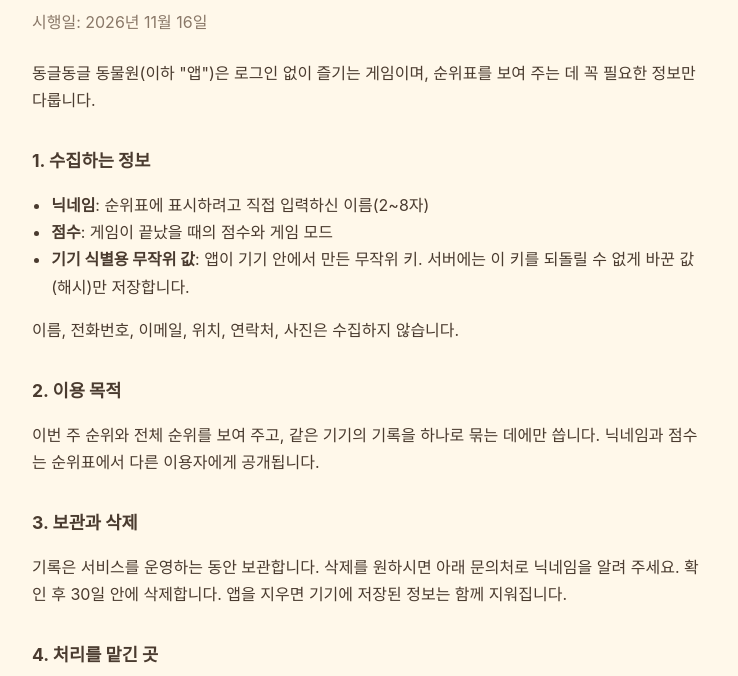
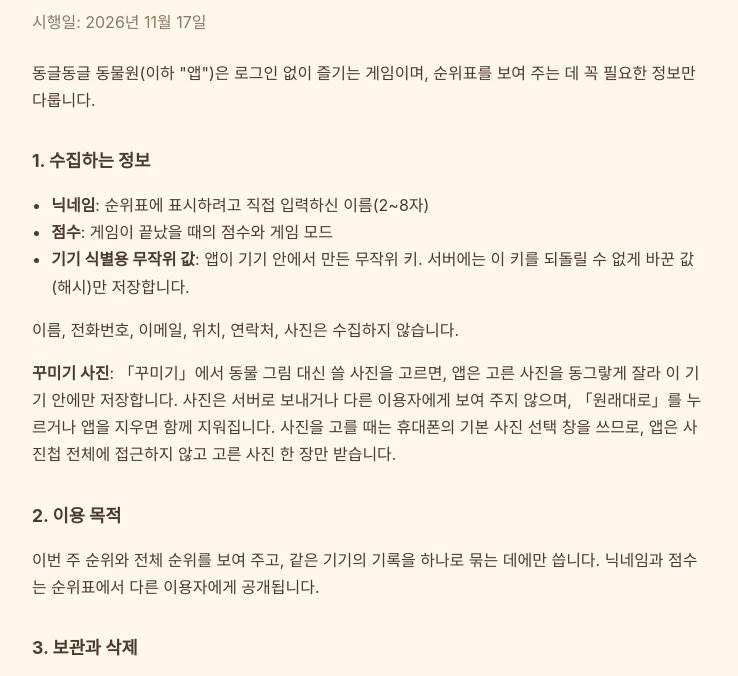
Before and after one commit to dkrndidl/donggeul-zoo-privacy, a plain HTML site: page index.html in a window 1280 px wide. Shown: the part 71-747 px from the top of the page, without its empty margins (268-1006 px from the left). Drawn offline with Linux system fonts and the light colour scheme.

Commit message:
docs: photos chosen in the decorate screen stay on the device
Co-Authored-By: Claude Opus 5.5 <noreply@anthropic.com>

```diff
--- a/index.html
+++ b/index.html
@@ -18,7 +18,7 @@
 <body>
 <main>
   <h1>동글동글 동물원 개인정보처리방침</h1>
-  <p class="date">시행일: 2026년 11월 16일</p>
+  <p class="date">시행일: 2026년 11월 17일</p>
 
   <p>동글동글 동물원(이하 "앱")은 로그인 없이 즐기는 게임이며, 순위표를 보여 주는 데 꼭 필요한 정보만 다룹니다.</p>
 
@@ -29,6 +29,7 @@
     <li><strong>기기 식별용 무작위 값</strong>: 앱이 기기 안에서 만든 무작위 키. 서버에는 이 키를 되돌릴 수 없게 바꾼 값(해시)만 저장합니다.</li>
   </ul>
   <p>이름, 전화번호, 이메일, 위치, 연락처, 사진은 수집하지 않습니다.</p>
+  <p><strong>꾸미기 사진</strong>: 「꾸미기」에서 동물 그림 대신 쓸 사진을 고르면, 앱은 고른 사진을 동그랗게 잘라 이 기기 안에만 저장합니다. 사진은 서버로 보내거나 다른 이용자에게 보여 주지 않으며, 「원래대로」를 누르거나 앱을 지우면 함께 지워집니다. 사진을 고를 때는 휴대폰의 기본 사진 선택 창을 쓰므로, 앱은 사진첩 전체에 접근하지 않고 고른 사진 한 장만 받습니다.</p>
 
   <h2>2. 이용 목적</h2>
   <p>이번 주 순위와 전체 순위를 보여 주고, 같은 기기의 기록을 하나로 묶는 데에만 씁니다. 닉네임과 점수는 순위표에서 다른 이용자에게 공개됩니다.</p>
```
